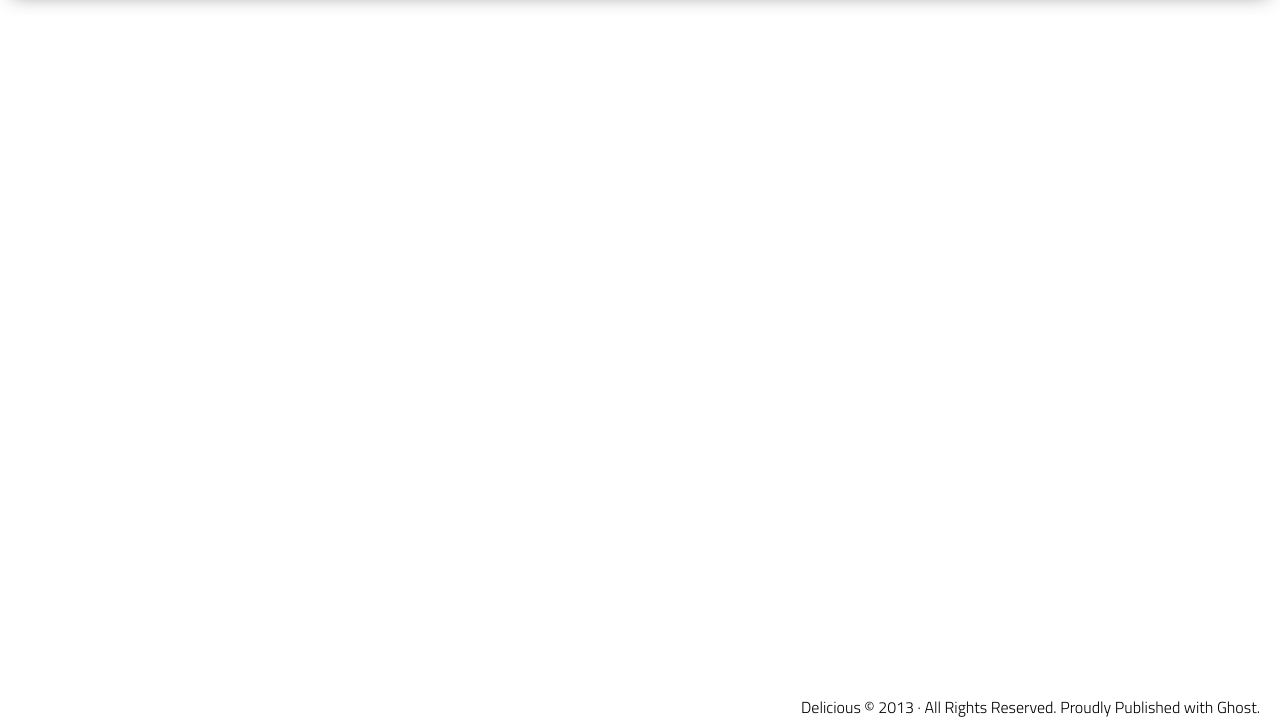
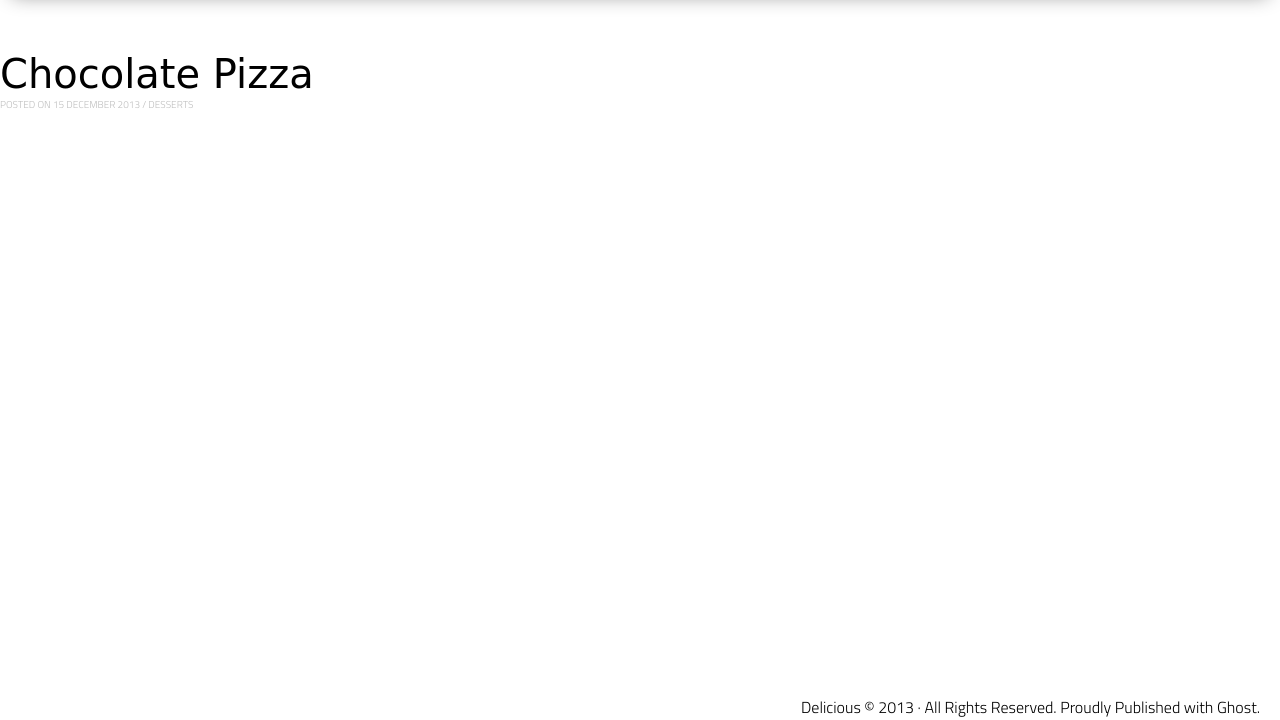
Before and after one commit to cmmerritt/chocolate-pizza, a plain HTML site: page index.html in a window 1280 px wide. Shown: the part 80-800 px from the top of the page. Drawn offline with Linux system fonts and the light colour scheme; a web font is replaced by a local one.

Commit message:
headers (not to be confused with heading) finnished

```diff
--- a/index.html
+++ b/index.html
@@ -11,6 +11,8 @@
     <link rel="stylesheet" href="styles/home.css">
     <link rel="preconnect" href="https://fonts.gstatic.com">
     <link href="https://fonts.googleapis.com/css2?family=Pacifico&display=swap" rel="stylesheet">
+    <link rel="preconnect" href="https://fonts.gstatic.com">
+    <link href="https://fonts.googleapis.com/css2?family=Londrina+Solid&display=swap" rel="stylesheet">
     <title>Document</title>
 </head>
 
@@ -34,7 +36,13 @@
         </div>
     </header>
     <main>
+        <section class="headers">
+            <h1>Chocolate Pizza</h1>
+            <h6>POSTED ON 15 DECEMBER 2013 / DESSERTS</h6>
+        </section>
+
         <section class="main-section">
+
         </section>
     </main>
     <footer>
--- a/styles/style.css
+++ b/styles/style.css
@@ -21,28 +21,6 @@ body {
     background-color: var(--color2);
 }
 
-main {
-    display: flex;
-    flex-direction: column;
-    justify-content: center;
-    align-items: center;
-    margin-bottom: calc(var(--footer-height));
-}
-
-section {
-    background-color: var(--color5);
-    width: 1000px;
-    max-width: 80%;
-    display: flex;
-    flex-direction: column;
-    justify-content: center;
-    align-items: center;
-    padding-top: var(--gutter);
-    padding-bottom: var(--gutter);
-    margin-top: var(--gutter);
-    margin-bottom: var(--gutter);
-    border: solid 2px var(--color1);
-}
 
 header {
     display: flex;
@@ -56,12 +34,6 @@ footer {
     justify-content: flex-end;
     background-color: var(--color3);
     box-shadow: var(--shadow);
-}
-
-
-h2 {
-    font-size: 1.8rem;
-    font-weight: bold;
 }
 
 .gutter-right {
@@ -135,3 +107,19 @@ footer {
 #pinterest {
   padding-right: 10px;
 }
+
+h1 {
+  font-family: 'Londrina Solid', cursive;
+  font-size: 40px;
+  padding-top: 54px;
+
+}
+
+h6 {
+  font-size: 10px;
+  color: rgb(189, 189, 189);
+}
+
+#headers {
+  display: flex;
+}
```
